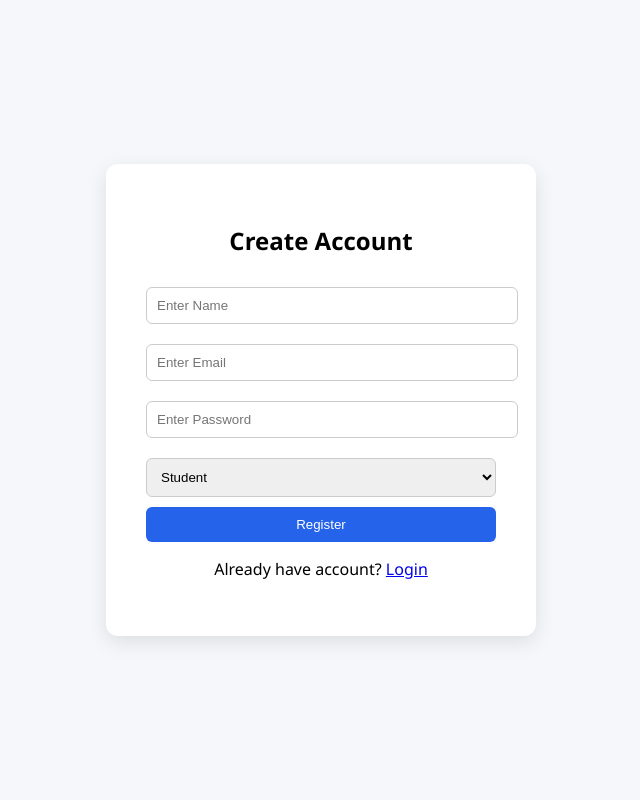
After one commit to mahi-codes-dev/smart-campus-intelligence-system, a Flask app: page /register in a window 1280 px wide. The commit adds this page. Shown: the whole page, without its empty margins (319-959 px from the left). Run offline with Flask 3, Linux system fonts and the light colour scheme; some libraries are stand-ins or nearby versions.

Commit message:
feat: add registration UI with role selection

```diff
--- a/app.py
+++ b/app.py
@@ -170,6 +170,11 @@ def delete_student(id):
 # def test_mock():
 #     return "Mock route test working"
 
+
+@app.route("/register")
+def register_page():
+    return render_template("register.html")
+
 if __name__ == "__main__":
     #print(app.url_map)
     app.run(debug=True)
--- a/static/script.js
+++ b/static/script.js
@@ -1,3 +1,42 @@
+function register() {
+    const name = document.getElementById("name").value;
+    const email = document.getElementById("email").value;
+    const password = document.getElementById("password").value;
+    const role = document.getElementById("role").value;
+    const message = document.getElementById("message");
+
+    message.innerText = "Creating account...";
+
+    fetch("/auth/register", {
+        method: "POST",
+        headers: {
+            "Content-Type": "application/json"
+        },
+        body: JSON.stringify({
+            name: name,
+            email: email,
+            password: password,
+            role_id: parseInt(role)
+        })
+    })
+    .then(res => res.json())
+    .then(data => {
+        if (data.message || data.success) {
+            message.innerText = "Account created successfully ✅";
+
+            setTimeout(() => {
+                window.location.href = "/";
+            }, 1500);
+        } else {
+            message.innerText = data.error || "Registration failed ❌";
+        }
+    })
+    .catch(() => {
+        message.innerText = "Server error ❌";
+    });
+}
+
+
 function login() {
     const email = document.getElementById("email").value;
     const password = document.getElementById("password").value;
@@ -10,21 +49,15 @@ function login() {
         headers: {
             "Content-Type": "application/json"
         },
-        body: JSON.stringify({
-            email: email,
-            password: password
-        })
+        body: JSON.stringify({ email, password })
     })
     .then(res => res.json())
     .then(data => {
-    if (data.token) {
-        localStorage.setItem("token", data.token);
-
-        // 🔥 ADD THIS (important)
-        localStorage.setItem("user_email", email);
-
-        window.location.href = "/dashboard";
-    }else {
+        if (data.token) {
+            localStorage.setItem("token", data.token);
+            localStorage.setItem("user_email", email);
+            window.location.href = "/dashboard";
+        } else {
             message.innerText = data.error || "Login failed ❌";
         }
     })
@@ -41,47 +74,75 @@ function loadDashboard() {
         return;
     }
 
-    // 🔥 Temporary dynamic (later backend-based)
-    const studentId = 4;  // will replace later
+    const studentId = 4;
 
     fetch(`/readiness/${studentId}`, {
-        headers: {
-            "Authorization": "Bearer " + token
-        }
+        headers: { "Authorization": "Bearer " + token }
     })
     .then(res => res.json())
     .then(data => {
+
         document.getElementById("readinessScore").innerText = data.final_score;
         document.getElementById("status").innerText = data.status;
         document.getElementById("userEmail").innerText = localStorage.getItem("user_email");
 
         const risk = document.getElementById("risk");
         risk.innerText = data.risk_status;
-
         risk.className = data.risk_status === "At Risk" ? "danger" : "success";
 
         document.getElementById("progressFill").style.width = data.final_score + "%";
+
+        // 🔥 CHART
+        const ctx = document.getElementById("performanceChart");
+
+        if (window.myChart) {
+            window.myChart.destroy();
+        }
+
+        window.myChart = new Chart(ctx, {
+            type: "bar",
+            data: {
+                labels: ["Attendance", "Marks", "Skills", "Mock"],
+                datasets: [{
+                    label: "Performance",
+                    data: [
+                        data.attendance,
+                        data.marks,
+                        data.skills_score,
+                        data.mock_score
+                    ]
+                }]
+            }
+        });
     });
 
     fetch("/top-students", {
-        headers: {
-            "Authorization": "Bearer " + token
-        }
+        headers: { "Authorization": "Bearer " + token }
     })
     .then(res => res.json())
     .then(data => {
         const list = document.getElementById("topStudents");
         list.innerHTML = "";
 
-        data.forEach(student => {
+        data.forEach((student, index) => {
             const li = document.createElement("li");
+
+            let medal = "";
+            if (index === 0) medal = "🥇";
+            else if (index === 1) medal = "🥈";
+            else if (index === 2) medal = "🥉";
+
             li.innerHTML = `
-                <span style="font-weight: bold;">🏆 ${student.name}</span>
-                <span style="float:right;">${student.score}</span>`;
+                <div class="leaderboard-item">
+                    <span><b>${medal} ${student.name}</b></span>
+                    <span class="score">${student.score}</span>
+                </div>
+            `;
+
+            list.appendChild(li);
         });
     });
 }
-
 
 function logout() {
     localStorage.removeItem("token");
--- a/static/style.css
+++ b/static/style.css
@@ -205,5 +173,48 @@ body {
     background: #2563eb;
     width: 0%;
     border-radius: 5px;
-    transition: width 0.5s ease;
 }
+
+/* Leaderboard */
+.leaderboard-item {
+    display: flex;
+    justify-content: space-between;
+    padding: 12px;
+    border-radius: 8px;
+}
+
+.leaderboard-item:hover {
+    background: #f1f5f9;
+}
+
+.score {
+    font-weight: bold;
+    color: #2563eb;
+}
+
+/* Risk */
+.success {
+    color: green;
+    font-weight: bold;
+}
+
+.danger {
+    color: red;
+    font-weight: bold;
+}
+
+/* Chart */
+canvas {
+    margin-top: 20px;
+}
+
+
+/* REGISTER */
+/* Register dropdown */
+.login-card select {
+    width: 100%;
+    padding: 10px;
+    margin: 10px 0;
+    border-radius: 6px;
+    border: 1px solid #ccc;
+}
--- a/templates/login.html
+++ b/templates/login.html
@@ -14,6 +14,8 @@
         <input type="email" id="email" placeholder="Enter Email">
         <input type="password" id="password" placeholder="Enter Password">
 
+        <p>New user? <a href="/register">Register here</a></p>
+
         <button onclick="login()">Login</button>
 
         <p id="message" class="message"></p>
--- /dev/null
+++ b/templates/register.html
@@ -0,0 +1,37 @@
+<!DOCTYPE html>
+<html>
+<head>
+    <title>Register</title>
+    <link rel="stylesheet" href="{{ url_for('static', filename='style.css') }}">
+</head>
+
+<body class="login-body">
+
+<div class="login-container">
+
+    <div class="login-card">
+        <h2>Create Account</h2>
+
+        <input type="text" id="name" placeholder="Enter Name">
+        <input type="email" id="email" placeholder="Enter Email">
+        <input type="password" id="password" placeholder="Enter Password">
+
+        <!-- 🔥 Role Selection -->
+        <select id="role">
+            <option value="3">Student</option>
+            <option value="2">Faculty</option>
+        </select>
+
+        <button onclick="register()">Register</button>
+
+        <p class="message" id="message"></p>
+
+        <p>Already have account? <a href="/">Login</a></p>
+    </div>
+
+</div>
+
+<script src="{{ url_for('static', filename='script.js') }}"></script>
+
+</body>
+</html>
```
Also changed, not shown: other parts of static/style.css (+14 -46 lines), templates/dashboard.html (+9 -5 lines).
